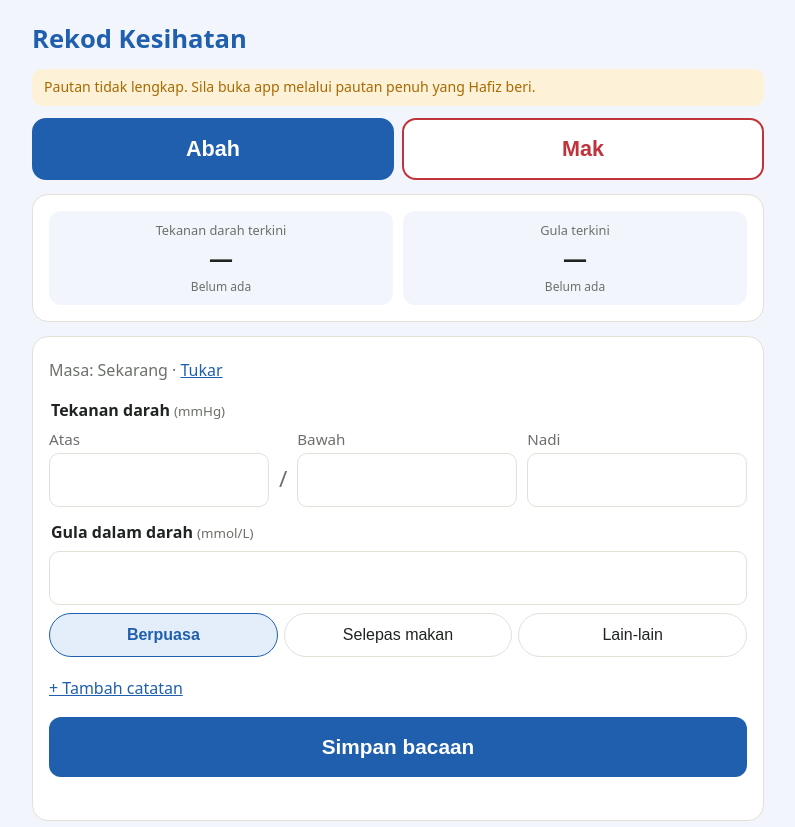
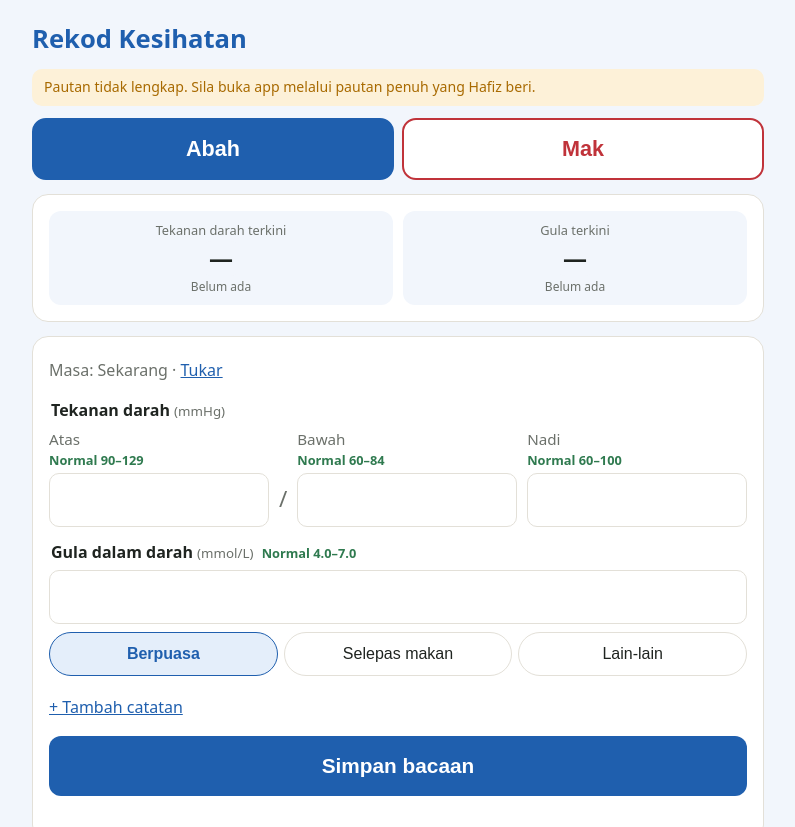
Before and after one commit to hafizmz/hafizmz.github.io, a plain HTML site: page rekod-kesihatan/index.html in a window 1280 px wide. Shown: the top 827 px of the page, without its empty margins (242-1037 px from the left). Drawn offline with Linux system fonts and the light colour scheme.

Commit message:
Rekod Kesihatan: show normal ranges under BP, pulse and glucose fields
Co-Authored-By: Claude Opus 5.5 <noreply@anthropic.com>
Claude-Session: https://claude.ai/code/session_01XT2DNZrMWxEZmtt6wBSkLg

```diff
--- a/rekod-kesihatan/index.html
+++ b/rekod-kesihatan/index.html
@@ -35,6 +35,8 @@
   .latest{padding:12px 14px}
   .latest .tile{text-align:center}
   .foot{text-align:center;margin-top:10px}
+  .nr{display:block;font-size:.8rem;font-weight:600;color:var(--ok);margin-top:1px}
+  legend .nr{display:inline;margin-left:4px}
   details.hafiz summary{cursor:pointer;color:var(--muted);font-size:.9rem;padding:8px;list-style:none}
   details.hafiz summary::-webkit-details-marker{display:none}
   .card{background:var(--card);border:1px solid var(--line);border-radius:16px;padding:16px;margin-bottom:14px}
@@ -111,15 +113,15 @@
       <fieldset>
         <legend>Tekanan darah <small>(mmHg)</small></legend>
         <div class="row">
-          <div><label for="sys">Atas</label><input id="sys" type="number" inputmode="numeric" min="50" max="260"></div>
+          <div><label for="sys">Atas <span class="nr">Normal 90–129</span></label><input id="sys" type="number" inputmode="numeric" min="50" max="260"></div>
           <div class="bp-sep">/</div>
-          <div><label for="dia">Bawah</label><input id="dia" type="number" inputmode="numeric" min="30" max="160"></div>
-          <div><label for="pulse">Nadi</label><input id="pulse" type="number" inputmode="numeric" min="30" max="200"></div>
+          <div><label for="dia">Bawah <span class="nr">Normal 60–84</span></label><input id="dia" type="number" inputmode="numeric" min="30" max="160"></div>
+          <div><label for="pulse">Nadi <span class="nr">Normal 60–100</span></label><input id="pulse" type="number" inputmode="numeric" min="30" max="200"></div>
         </div>
       </fieldset>
 
       <fieldset>
-        <legend>Gula dalam darah <small>(mmol/L)</small></legend>
+        <legend>Gula dalam darah <small>(mmol/L)</small> <span class="nr" id="gluRange">Normal 4.0–7.0</span></legend>
         <div class="row">
           <div><input id="glu" type="number" inputmode="decimal" step="0.1" min="1" max="35"></div>
         </div>
@@ -294,6 +296,7 @@
   function renderWhen(){
     $("gluWhen").innerHTML = WHENS.map(w=>`<button type="button" class="chip ${w===gluWhen?"on":""}" data-w="${w}">${w}</button>`).join("");
     $("gluWhen").querySelectorAll(".chip").forEach(c=>c.onclick=()=>{ gluWhen=c.dataset.w; renderWhen(); });
+    $("gluRange").textContent = gluWhen==="Berpuasa" ? "Normal 4.0–7.0" : gluWhen==="Selepas makan" ? "Normal 4.0–10.0" : "Normal 4.0–8.5";
   }
 
   function renderHistory(){
```
